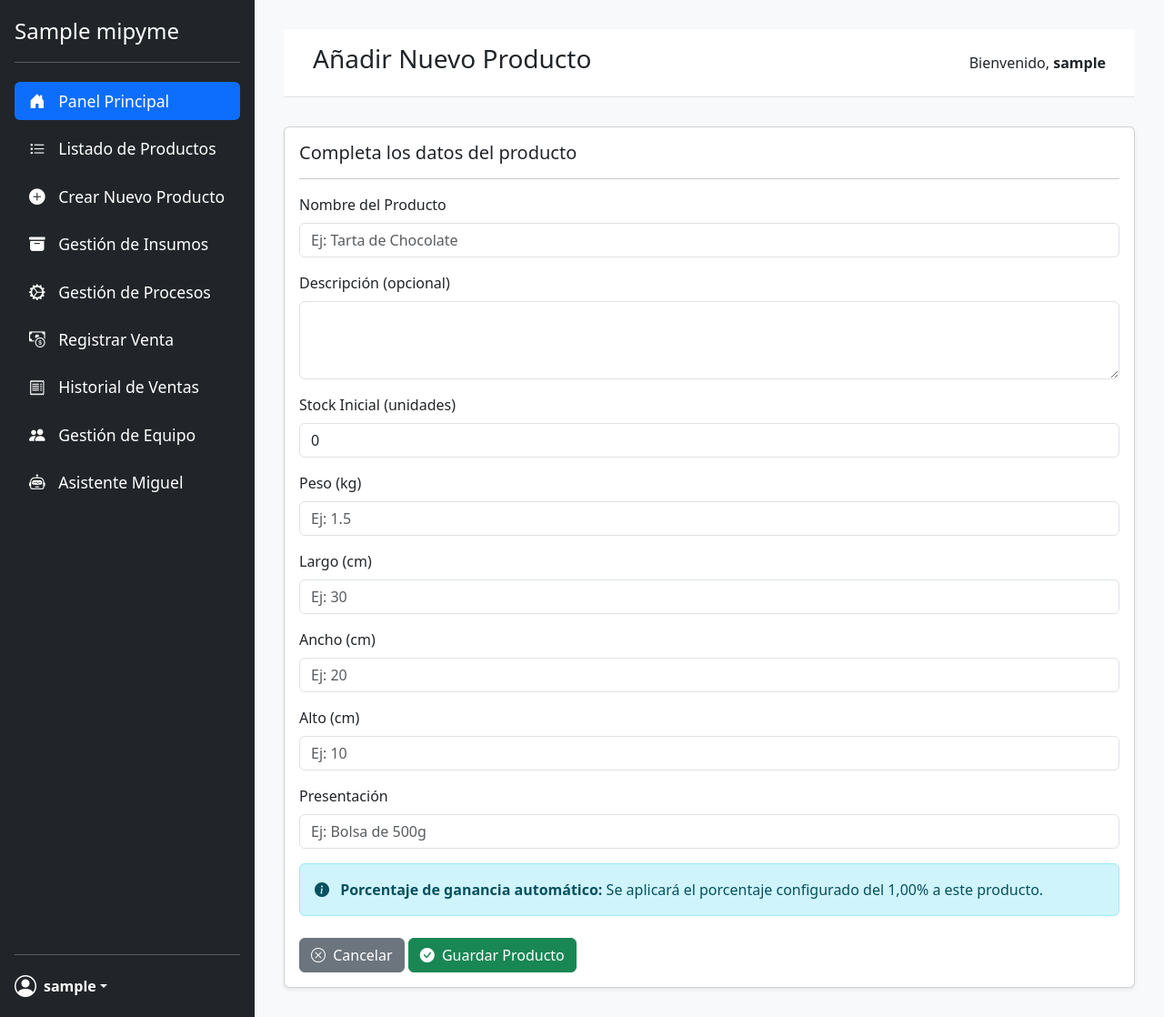
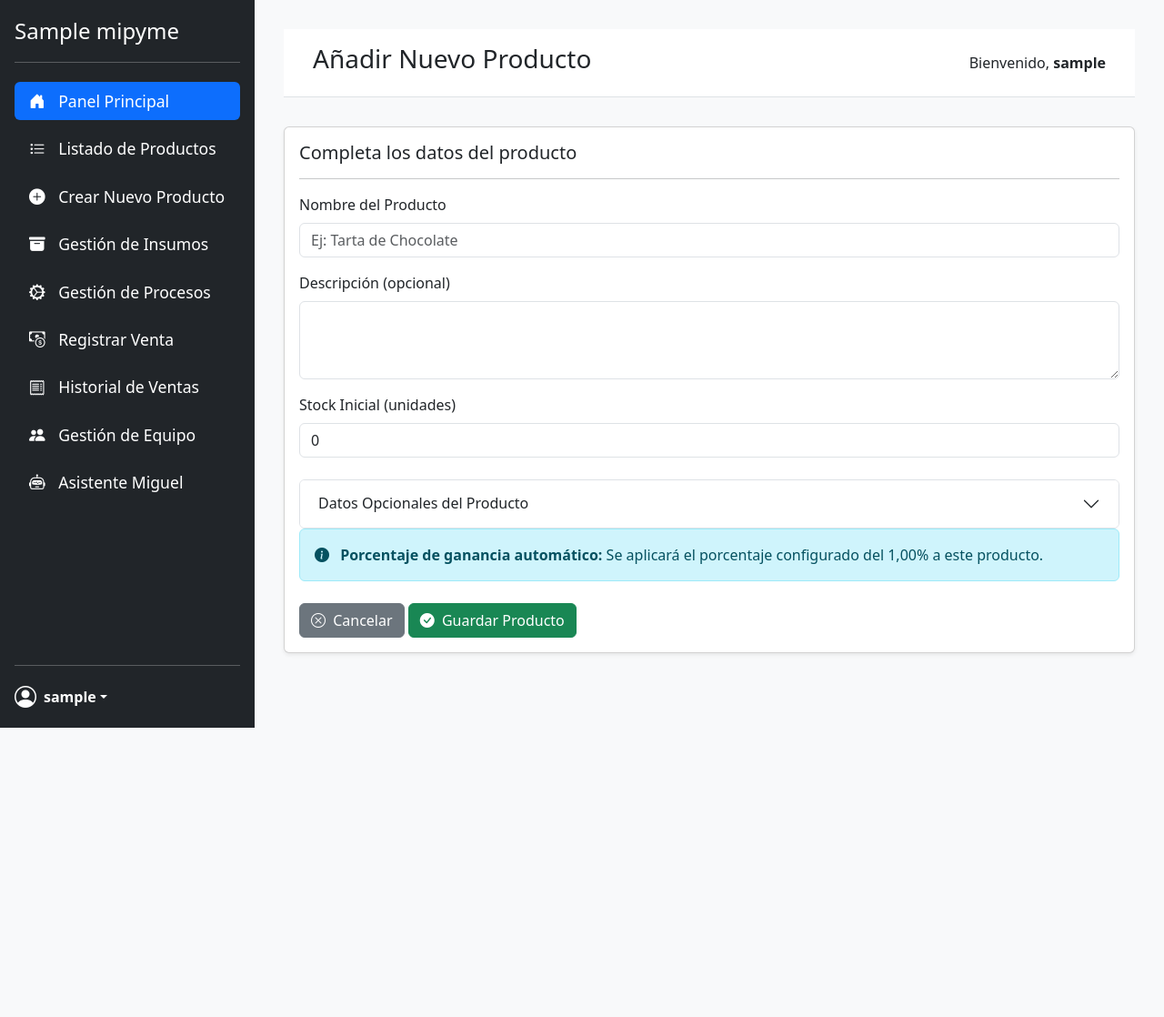
Before and after one commit to ader999/nimypine, a Django app: page /produccion/productos/nuevo/ in a window 1280 px wide. Shown: the whole page at 91% size. After the commit the page ends 800 px from the top, so only its background shows below. Run offline with Django 5.2, Linux system fonts and the light colour scheme; a user stored in the database is signed in; tables that the repository leaves empty hold one stand-in row (values such as "Sample post"); parts of the project's set-up code (start-up, migrations or seed data) failed here and were passed over.

Commit message:
feat(produccion): enhance creation forms with loading states and optional fields accordion
Add loading indicators on form submission for insumo, proceso, and producto creation templates. Restructure producto form with an accordion for optional fields (peso, tamano_largo, tamano_ancho, tamano_alto, presentacion) to improve user experience. Comment out unused "Perfil" menu item in base template.

```diff
--- a/cuentas/views.py
+++ b/cuentas/views.py
@@ -48,6 +48,7 @@ def lista_usuarios_mipyme(request):
 
     contexto = {
         'equipo': usuarios_equipo,
+        'nombrepine': request.user.mipyme.nombre
     }
     # Usaremos una plantilla dentro de la app 'cuentas'
     return render(request, 'cuentas/lista_equipo.html', contexto)
--- a/produccion/forms.py
+++ b/produccion/forms.py
@@ -18,11 +18,11 @@ class ProductoForm(forms.ModelForm):
             'descripcion': 'Descripción (opcional)',
             'porcentaje_ganancia': 'Porcentaje de Ganancia (%)',
             'stock_actual': 'Stock Inicial (unidades)',
-            'peso': 'Peso (kg)',
-            'tamano_largo': 'Largo (cm)',
-            'tamano_ancho': 'Ancho (cm)',
-            'tamano_alto': 'Alto (cm)',
-            'presentacion': 'Presentación',
+            'peso': 'Peso (kg) - Opcional',
+            'tamano_largo': 'Largo (cm) - Opcional',
+            'tamano_ancho': 'Ancho (cm) - Opcional',
+            'tamano_alto': 'Alto (cm) - Opcional',
+            'presentacion': 'Presentación - Opcional',
         }
         widgets = {
             'nombre': forms.TextInput(attrs={'class': 'form-control', 'placeholder': 'Ej: Tarta de Chocolate'}),
@@ -47,6 +47,13 @@ class ProductoForm(forms.ModelForm):
             # Remover el campo porcentaje_ganancia del formulario
             if 'porcentaje_ganancia' in self.fields:
                 del self.fields['porcentaje_ganancia']
+
+        # Hacer opcionales los campos de dimensiones
+        self.fields['peso'].required = False
+        self.fields['tamano_largo'].required = False
+        self.fields['tamano_ancho'].required = False
+        self.fields['tamano_alto'].required = False
+        self.fields['presentacion'].required = False
 
     def clean(self):
         cleaned_data = super().clean()
--- a/produccion/views.py
+++ b/produccion/views.py
@@ -216,6 +216,7 @@ def editar_producto(request, producto_id):
             if usar_porcentaje_predeterminado:
                 producto_editado.porcentaje_ganancia = mipyme.porcentaje_ganancia_predeterminado
             producto_editado.save()
+
             return redirect('produccion:lista_productos') # Redirigimos a la lista de productos
     else:
         # Si es GET, mostramos el formulario pre-llenado con los datos del producto
--- a/templates/produccion/base_produccion.html
+++ b/templates/produccion/base_produccion.html
@@ -136,7 +136,7 @@
             </a>
             <ul class="dropdown-menu dropdown-menu-dark text-small shadow" aria-labelledby="dropdownUser1">
                 <li><a class="dropdown-item" href="{% url 'produccion:configuracion' %}">Configuración</a></li>
-                <li><a class="dropdown-item" href="#">Perfil</a></li>
+                <!--<li><a class="dropdown-item" href="#">Perfil</a></li>-->
                 <li><hr class="dropdown-divider"></li>
                 <li>
                     <form id="logout-form" method="post" action="{% url 'cuentas:logout' %}">
--- a/templates/produccion/crear_producto.html
+++ b/templates/produccion/crear_producto.html
@@ -14,17 +14,45 @@
         </h5>
         <hr>
 
-        <form method="post" novalidate>
+        <form method="post" novalidate id="product-form">
             {% csrf_token %}
 
+            <!-- Campos principales -->
             {% for field in form %}
+                {% if field.name != 'peso' and field.name != 'tamano_largo' and field.name != 'tamano_ancho' and field.name != 'tamano_alto' and field.name != 'presentacion' %}
             <div class="mb-3">
                 <label for="{{ field.id_for_label }}" class="form-label">{{ field.label }}</label>
                 {{ field }}
                 {% if field.help_text %}<div class="form-text">{{ field.help_text }}</div>{% endif %}
                 {% for error in field.errors %}<div class="invalid-feedback d-block">{{ error }}</div>{% endfor %}
             </div>
+                {% endif %}
             {% endfor %}
+
+            <!-- Acordeón para datos opcionales -->
+            <div class="accordion mt-4" id="accordionOpcionales">
+                <div class="accordion-item">
+                    <h2 class="accordion-header" id="headingOpcionales">
+                        <button class="accordion-button collapsed" type="button" data-bs-toggle="collapse" data-bs-target="#collapseOpcionales" aria-expanded="false" aria-controls="collapseOpcionales">
+                            Datos Opcionales del Producto
+                        </button>
+                    </h2>
+                    <div id="collapseOpcionales" class="accordion-collapse collapse" aria-labelledby="headingOpcionales" data-bs-parent="#accordionOpcionales">
+                        <div class="accordion-body">
+                            {% for field in form %}
+                                {% if field.name == 'peso' or field.name == 'tamano_largo' or field.name == 'tamano_ancho' or field.name == 'tamano_alto' or field.name == 'presentacion' %}
+                            <div class="mb-3">
+                                <label for="{{ field.id_for_label }}" class="form-label">{{ field.label }}</label>
+                                {{ field }}
+                                {% if field.help_text %}<div class="form-text">{{ field.help_text }}</div>{% endif %}
+                                {% for error in field.errors %}<div class="invalid-feedback d-block">{{ error }}</div>{% endfor %}
+                            </div>
+                                {% endif %}
+                            {% endfor %}
+                        </div>
+                    </div>
+                </div>
+            </div>
 
             {% if usar_porcentaje_predeterminado %}
             <div class="alert alert-info" role="alert">
@@ -38,12 +66,20 @@
                     <i class="bi bi-x-circle me-1"></i> Cancelar
                 </a>
                 <!-- Botón dinámico -->
-                <button type="submit" class="btn btn-success">
+                <button type="submit" id="submit-btn" class="btn btn-success">
                     <i class="bi bi-check-circle-fill me-1"></i>
                     {% if producto %}Guardar Cambios{% else %}Guardar Producto{% endif %}
                 </button>
             </div>
         </form>
+
+        <script>
+        document.getElementById('product-form').addEventListener('submit', function() {
+            var btn = document.getElementById('submit-btn');
+            btn.disabled = true;
+            btn.innerHTML = '<span class="spinner-border spinner-border-sm me-2" role="status" aria-hidden="true"></span>Guardando...';
+        });
+        </script>
     </div>
 </div>
 {% endblock %}
```
Also changed, not shown: templates/produccion/crear_insumo.html (+11 -2 lines), templates/produccion/crear_proceso.html (+9 -2 lines).
